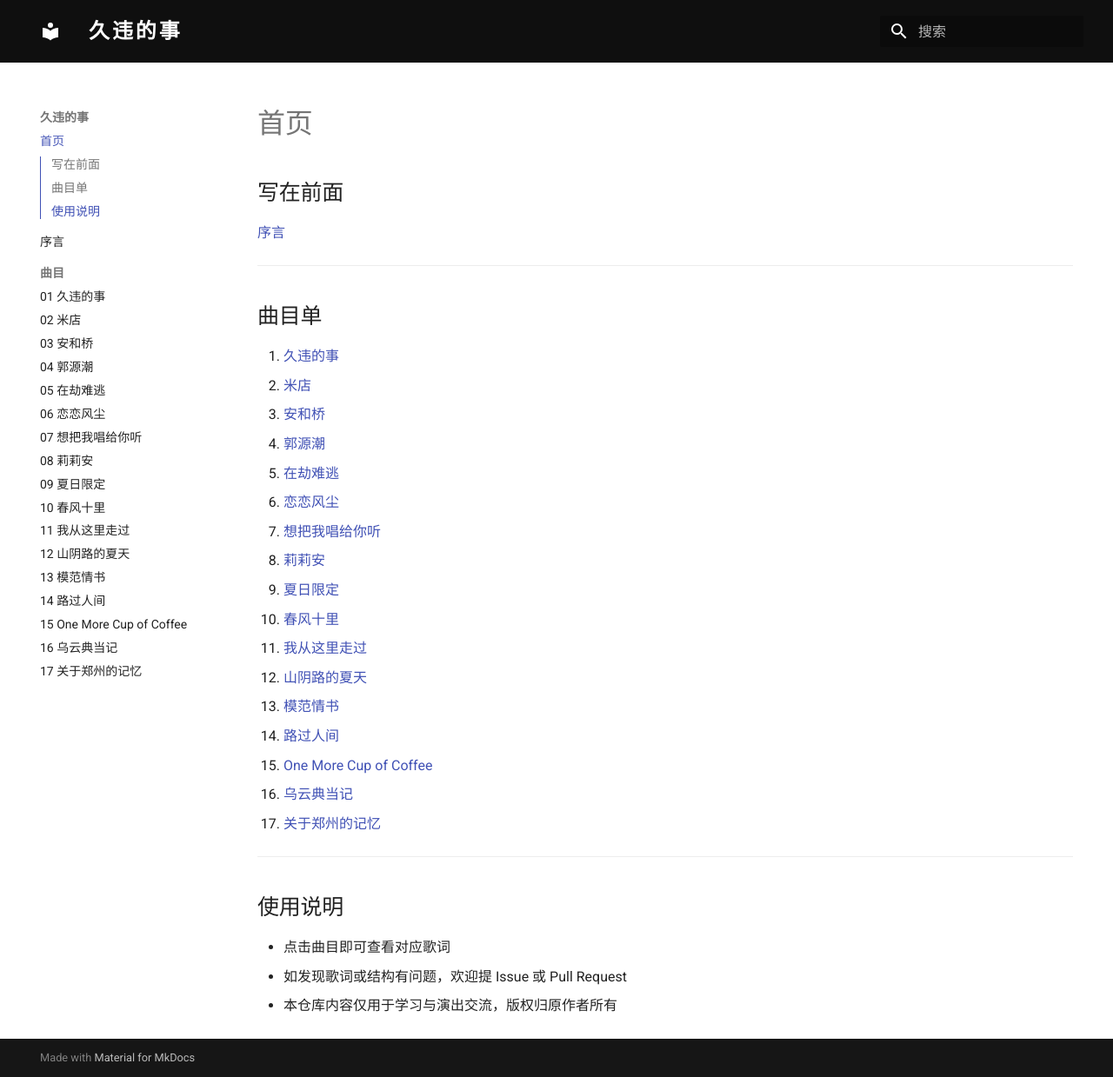
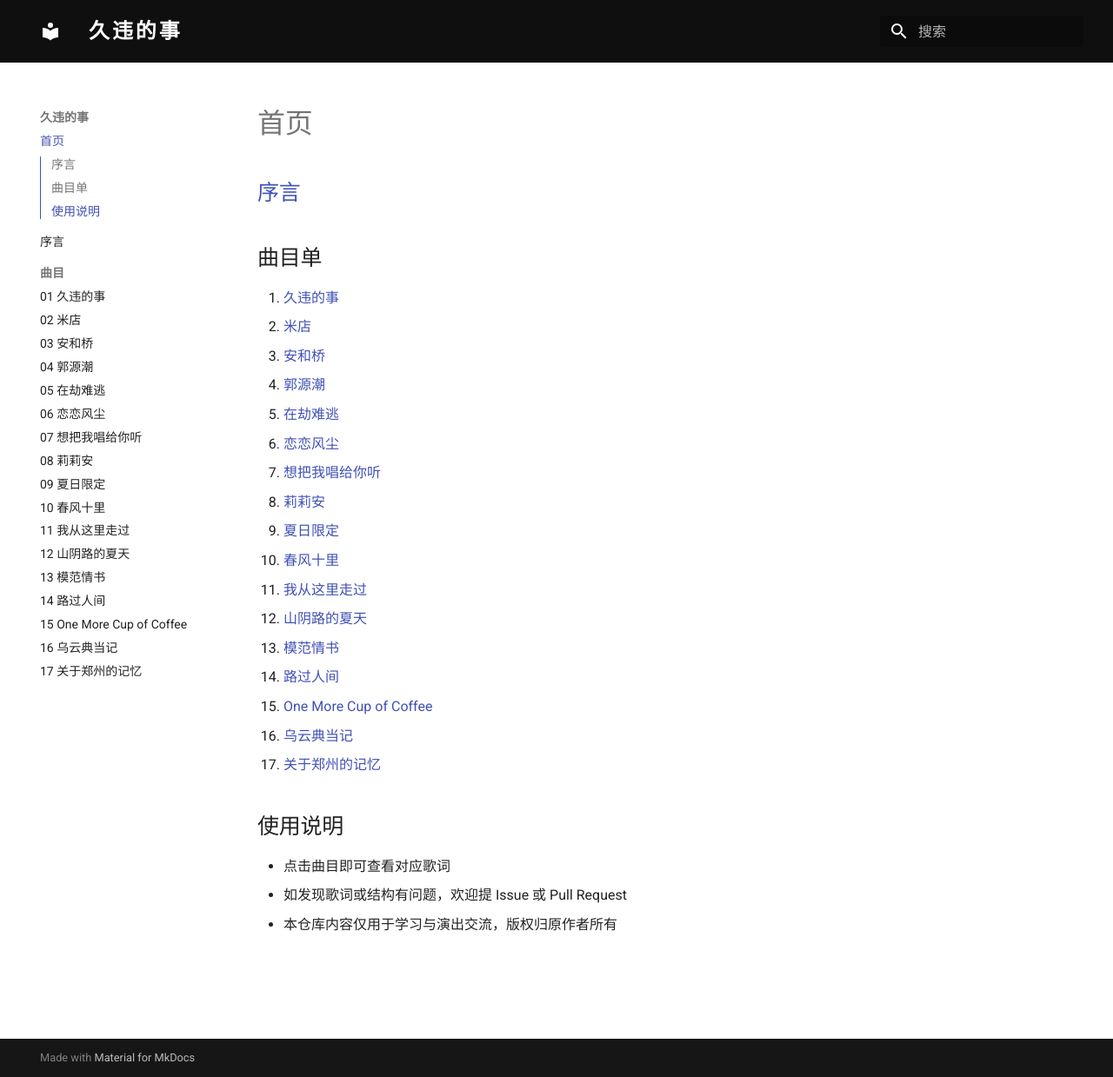
Before and after one commit to stubbornleaf/jiuweideshi-songbook, an MkDocs documentation site: the page built from docs/index.md, in a window 1280 px wide and 1239 px high. Shown: the whole window at 87% size. Built offline with MkDocs 1.6.1 and Material for MkDocs 9.7.7, drawn with Linux system fonts in a browser that asks for light colours.

Commit message:
Update index.md

```diff
--- a/docs/index.md
+++ b/docs/index.md
@@ -1,8 +1,4 @@
-## 写在前面
-
-[序言](prologue.md)
-
----
+## [序言](prologue.md)
 
 ## 曲目单
 
@@ -24,8 +20,6 @@
 16. [乌云典当记](songs/乌云典当记.md)
 17. [关于郑州的记忆](songs/关于郑州的记忆.md)
 
----
-
 ## 使用说明
 
 - 点击曲目即可查看对应歌词
```
